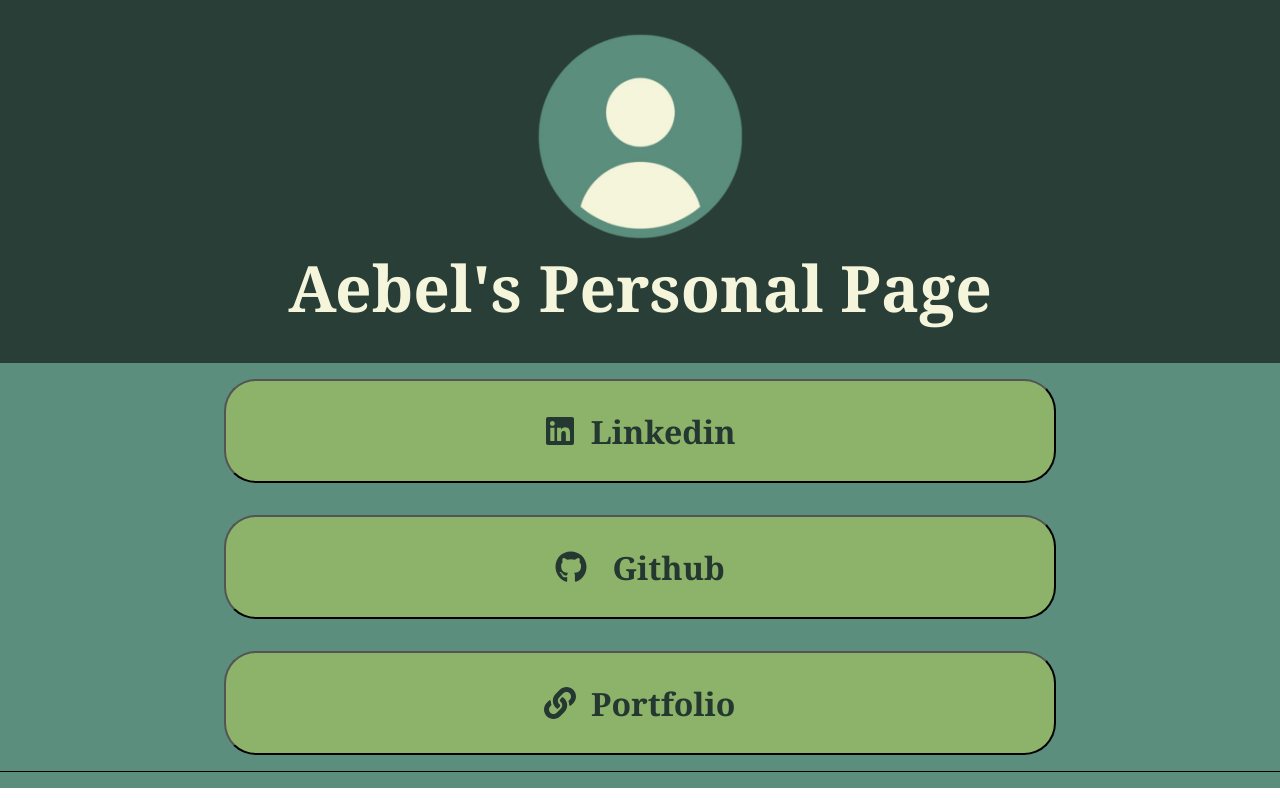
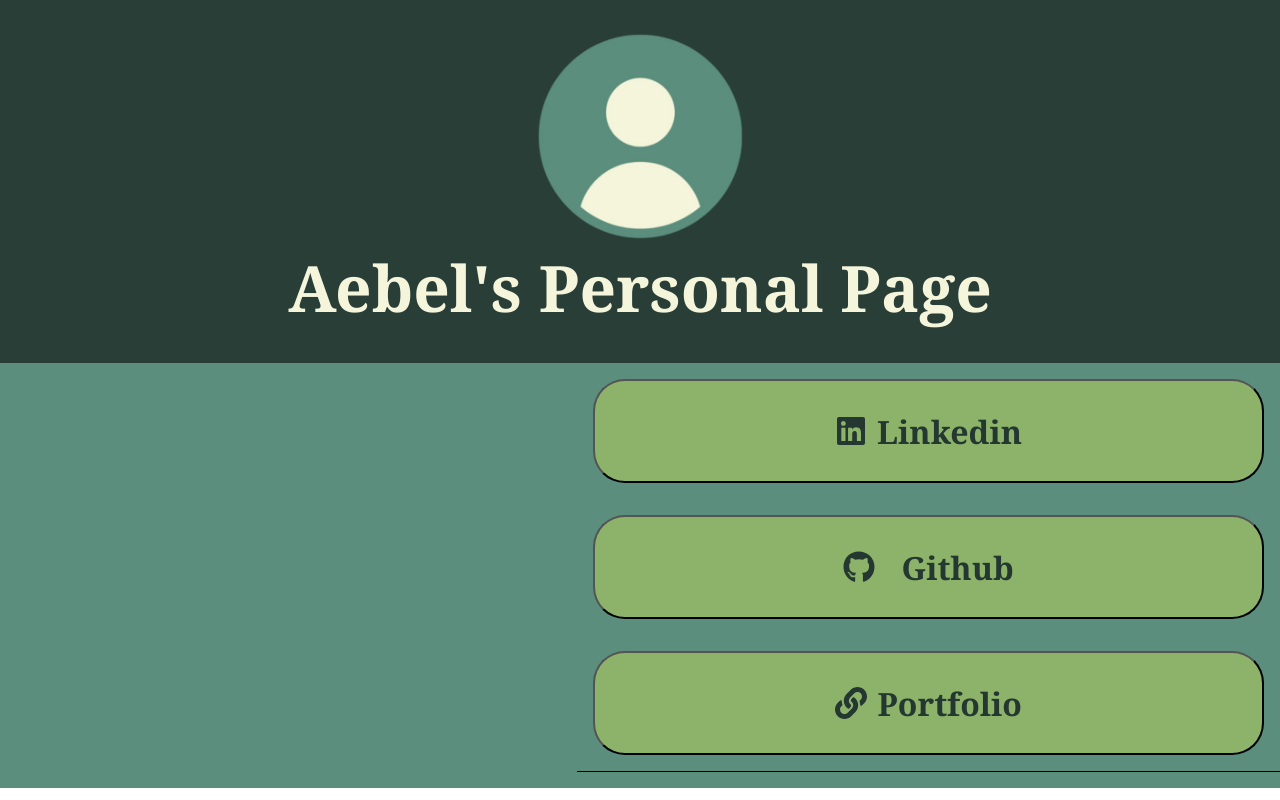
Before and after one commit to Aebel-Shajan/connect-cards, a React (Vite) app: page /Aebel in a window 1280 px wide. Built offline with nearby package versions, Linux system fonts and the light colour scheme.

Commit message:
adds space, using grid, for personal card on left of screen.

```diff
--- a/src/components/PersonalPage/PersonalPage.css
+++ b/src/components/PersonalPage/PersonalPage.css
@@ -1,3 +1,12 @@
+.container {
+  text-align: center;
+  background-color: #5b8e7d;
+  padding-bottom: 1rem;
+
+  display: grid;
+  grid-template-columns: 1fr;
+}
+
 #title {
   color: beige;
   font-size: 4rem;
@@ -7,21 +16,19 @@
   height: 13rem;
 }
 
-.header {
+header {
   background-image: url("../../assets/background.png");
   padding: 2rem;
+  grid-column: 1 / 3;
 }
 
-.body {
-  text-align: center;
-  background-color: #5b8e7d;
-  padding-bottom: 1rem;
+section {
+  grid-column: 2;
 }
 
 .buttons {
-  width: 65%;
   height: 6.5rem;
-  margin: 1rem auto;
+  margin: 1rem;
   border-radius: 2rem;
   background-color: #8cb369;
 
@@ -29,12 +36,13 @@
   font-size: 2rem;
   color: #243831;
   font-family: Cambria, Cochin, Georgia, Times, "Times New Roman", serif;
-  padding: 1rem 19rem;
+  padding: 1rem 15rem;
   font-weight: bold;
 
   display: flex;
-  justify-content: space-evenly;
+  justify-content: space-around;
   align-items: center;
+  gap: 10px;
 }
 
 .buttons:hover {
--- a/src/components/PersonalPage/PersonalPage.jsx
+++ b/src/components/PersonalPage/PersonalPage.jsx
@@ -12,15 +12,15 @@ const PersonalPage = ({ users }) => {
   const links = user?.links;
 
   return (
-    <main className="body">
-      <div className="header">
+    <div className="container">
+      <header>
         <img className="profile-pic" src={profileIcon} />
         <h1 id="title">{userId}&apos;s Personal Page</h1>
-      </div>
-      <div>
+      </header>
+      <section>
         <UserLinks links={links} />
-      </div>
-    </main>
+      </section>
+    </div>
   );
 };
 
```
